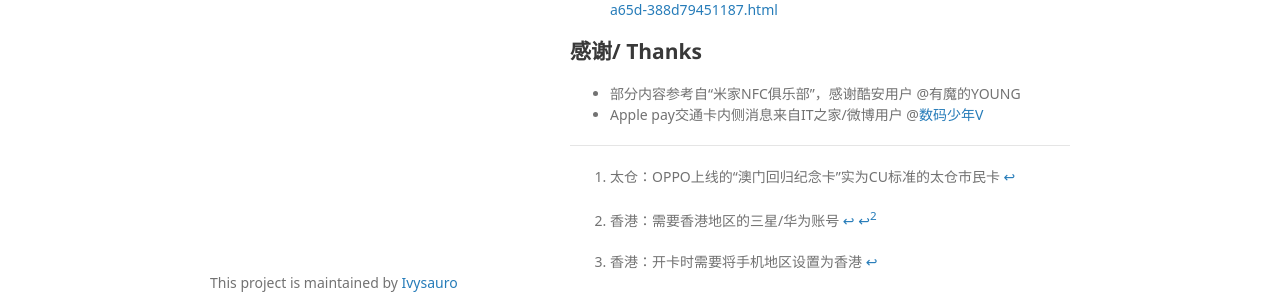
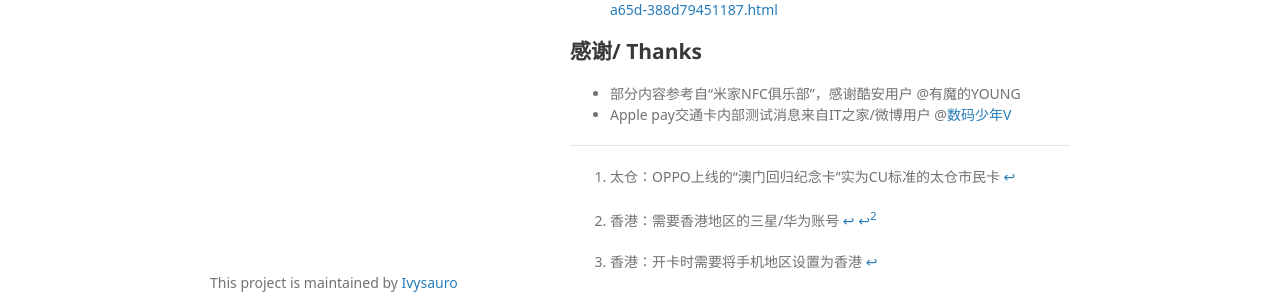
Before and after one commit to Ivysauro/CNRT, a Jekyll site: the page built from data/NFC.md, in a window 1280 px wide and 900 px high, scrolled down 5501 px. Shown: the part 496-790 px from the top of the window. Built offline with Jekyll 4.4.1, drawn with Linux system fonts in a browser that asks for light colours; some web fonts are replaced; our own code applies the rules of GitHub Pages for plain Markdown files; a script that is not in the unit is left out.

Commit message:
🍊修改错别字

```diff
--- a/data/NFC.md
+++ b/data/NFC.md
@@ -150,6 +150,6 @@
 
 ## 感谢/ Thanks
 - 部分内容参考自“米家NFC俱乐部”，感谢酷安用户 @有魔的YOUNG
-- Apple pay交通卡内侧消息来自IT之家/微博用户 @[数码少年V](https://weibo.com/u/5751819935)
+- Apple pay交通卡内部测试消息来自IT之家/微博用户 @[数码少年V](https://weibo.com/u/5751819935)
 
 ---
```
